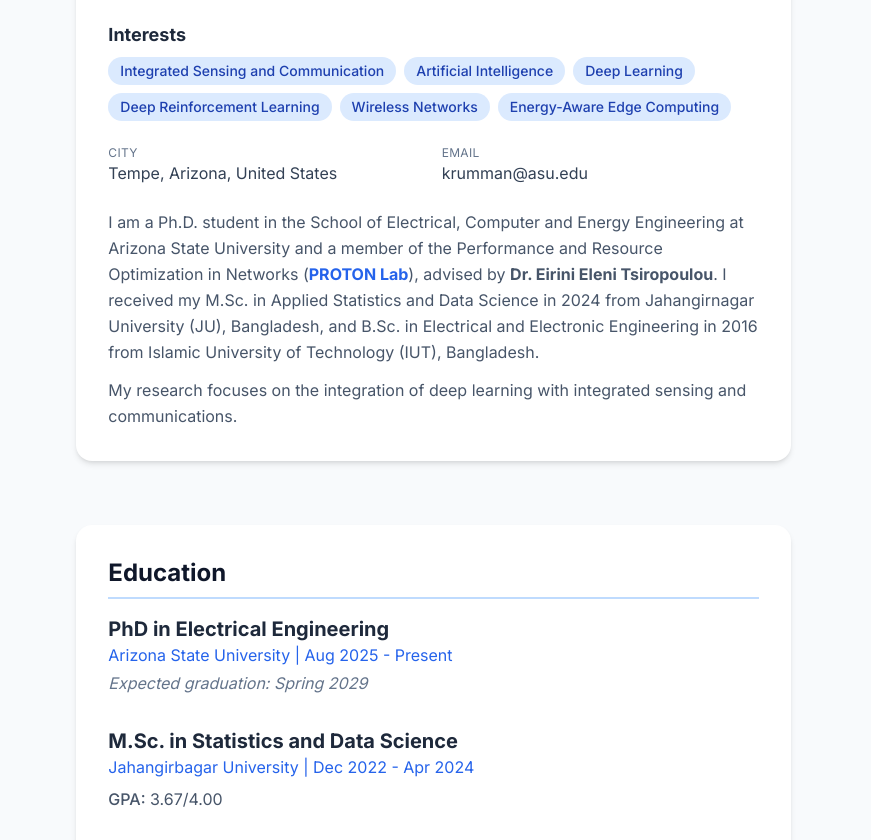
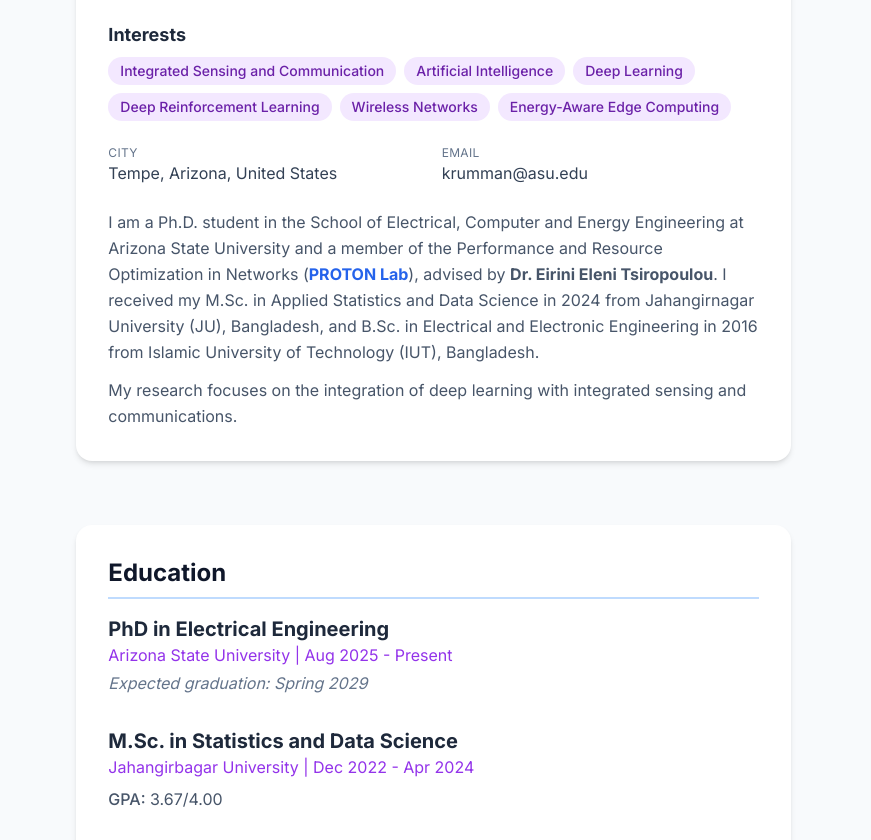
Before and after one commit to RummaN38/rumman38.github.io, a plain HTML site: page index.html in a window 1280 px wide. Shown: the part 213-1053 px from the top of the page, 409-1280 px from the left. Drawn offline with nearby package versions, Linux system fonts and the light colour scheme.

Commit message:
Update index.html

```diff
--- a/index.html
+++ b/index.html
@@ -97,12 +97,12 @@
                         <div>
                             <h3 class="text-lg font-semibold text-slate-800 mb-2">Interests</h3>
                             <div class="flex flex-wrap gap-2">
-                                <span class="bg-blue-100 text-blue-800 text-sm font-medium px-3 py-1 rounded-full">Integrated Sensing and Communication</span>
-                                <span class="bg-blue-100 text-blue-800 text-sm font-medium px-3 py-1 rounded-full">Artificial Intelligence</span>
-                                <span class="bg-blue-100 text-blue-800 text-sm font-medium px-3 py-1 rounded-full">Deep Learning</span>
-                                <span class="bg-blue-100 text-blue-800 text-sm font-medium px-3 py-1 rounded-full">Deep Reinforcement Learning</span>
-                                <span class="bg-blue-100 text-blue-800 text-sm font-medium px-3 py-1 rounded-full">Wireless Networks</span>
-                                <span class="bg-blue-100 text-blue-800 text-sm font-medium px-3 py-1 rounded-full">Energy-Aware Edge Computing</span>
+                                <span class="bg-purple-100 text-purple-800 text-sm font-medium px-3 py-1 rounded-full">Integrated Sensing and Communication</span>
+                                <span class="bg-purple-100 text-purple-800 text-sm font-medium px-3 py-1 rounded-full">Artificial Intelligence</span>
+                                <span class="bg-purple-100 text-purple-800 text-sm font-medium px-3 py-1 rounded-full">Deep Learning</span>
+                                <span class="bg-purple-100 text-purple-800 text-sm font-medium px-3 py-1 rounded-full">Deep Reinforcement Learning</span>
+                                <span class="bg-purple-100 text-purple-800 text-sm font-medium px-3 py-1 rounded-full">Wireless Networks</span>
+                                <span class="bg-purple-100 text-purple-800 text-sm font-medium px-3 py-1 rounded-full">Energy-Aware Edge Computing</span>
                             </div>
                         </div>
 
@@ -138,21 +138,21 @@
             <!-- PhD -->
             <div>
                 <h3 class="text-xl font-semibold text-slate-800">PhD in Electrical Engineering</h3>
-                <p class="text-md text-blue-600">Arizona State University | Aug 2025 - Present</p>
+                <p class="text-md text-purple-600">Arizona State University | Aug 2025 - Present</p>
                 <p class="text-slate-500 italic mt-1">Expected graduation: Spring 2029</p>
             </div>
 
             <!-- MSc -->
             <div>
                 <h3 class="text-xl font-semibold text-slate-800">M.Sc. in Statistics and Data Science</h3>
-                <p class="text-md text-blue-600">Jahangirbagar University | Dec 2022 - Apr 2024</p>
+                <p class="text-md text-purple-600">Jahangirbagar University | Dec 2022 - Apr 2024</p>
                 <p class="text-slate-600 mt-2"><span class="font-medium">GPA:</span> 3.67/4.00</p>
             </div>
 
             <!-- BSc -->
             <div>
                 <h3 class="text-xl font-semibold text-slate-800">B.Sc. in Electrical and Electronic Engineering</h3>
-                <p class="text-md text-blue-600">Islamic University of Technology | Dec 2012 - Dec 2016</p>
+                <p class="text-md text-purple-600">Islamic University of Technology | Dec 2012 - Dec 2016</p>
                 <p class="text-slate-600 mt-2"><span class="font-medium">GPA:</span> 3.88/4.00</p>
             </div>
 
```
